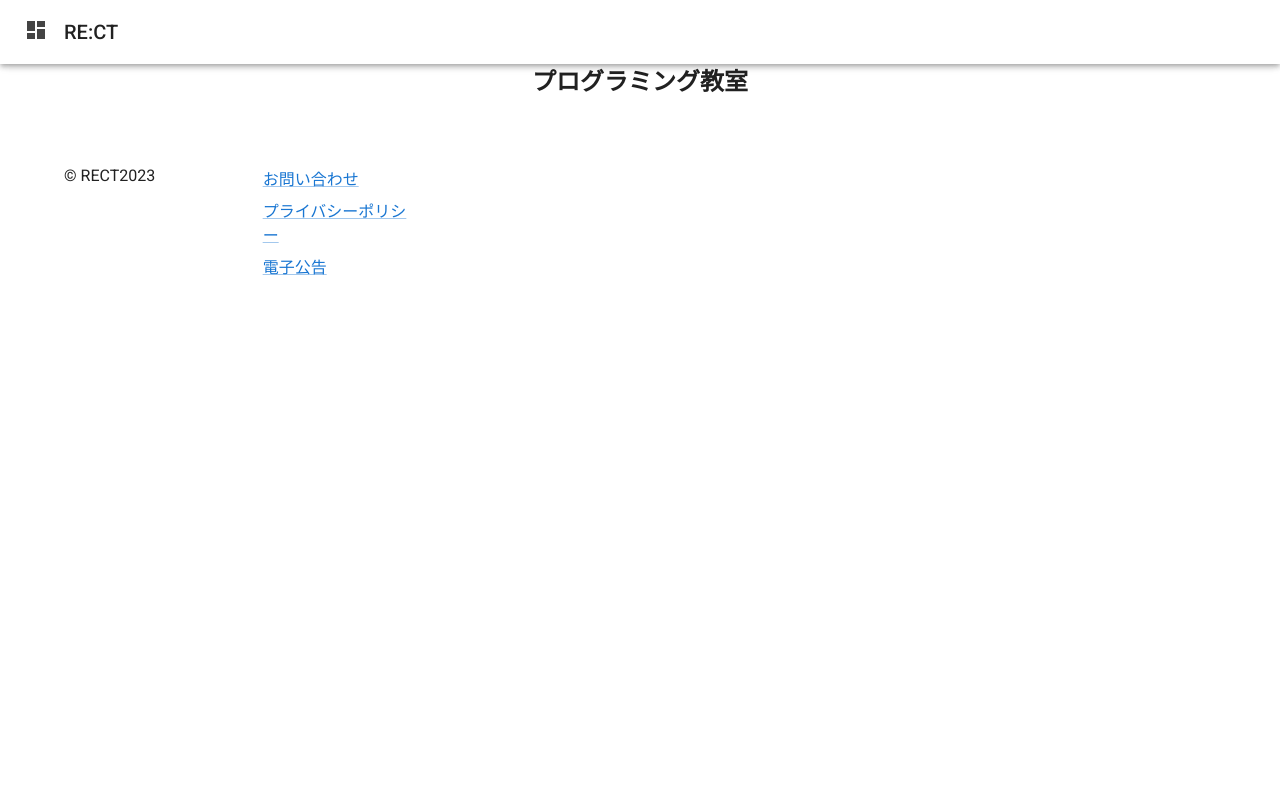
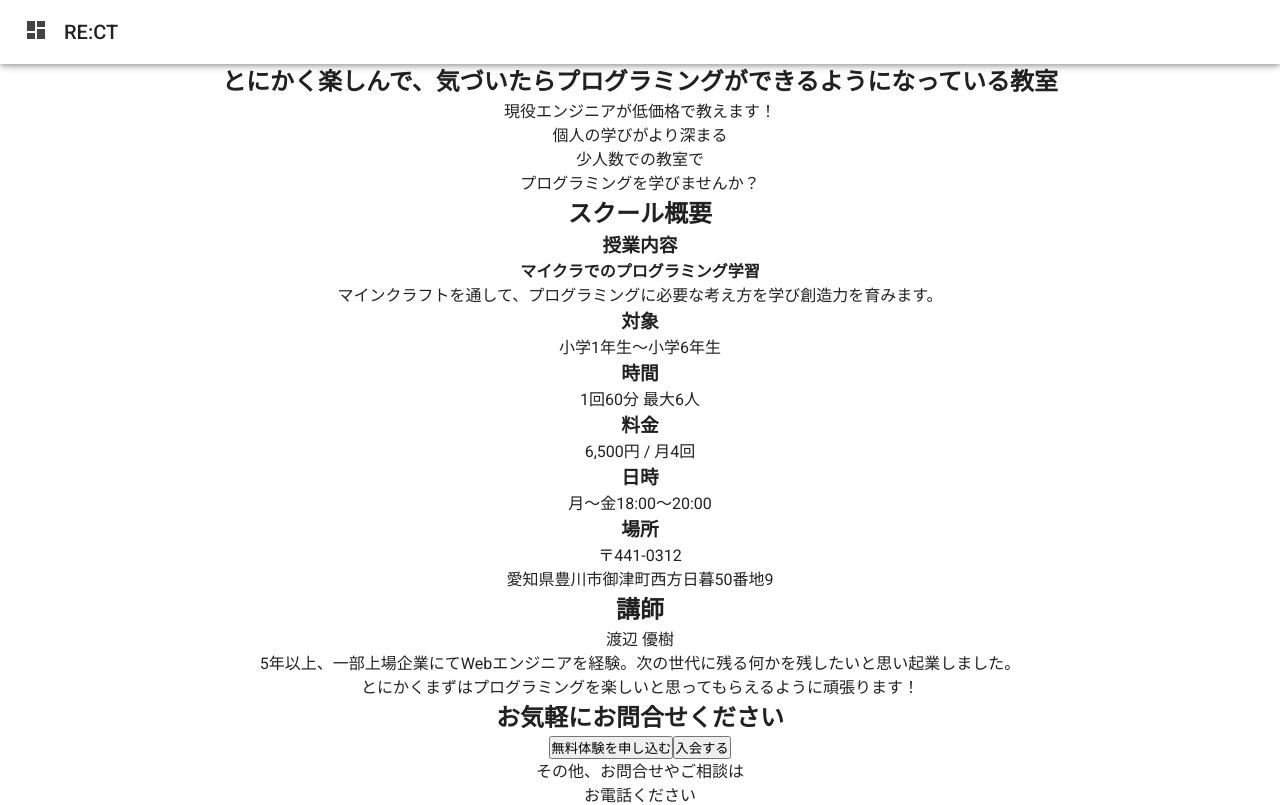
Before and after one commit to yutaroud/rect, a Next.js app: page /school in a window 1280 px wide. Shown: the top 805 px of the page. Built offline with nearby package versions, Linux system fonts and the light colour scheme.

Commit message:
[#70]マークアップ

```diff
--- a/src/app/school/page.tsx
+++ b/src/app/school/page.tsx
@@ -13,7 +13,43 @@ const School = () => {
         position="relative"
       >
         <Container sx={{ mt: 8 }}>
-          <h1>プログラミング教室</h1>
+          <h1>とにかく楽しんで、気づいたらプログラミングができるようになっている教室</h1>
+          <section>
+            <p>現役エンジニアが低価格で教えます！</p>
+            <p>個人の学びがより深まる</p>
+            <p>少人数での教室で</p>
+            <p>プログラミングを学びませんか？</p>
+          </section>
+          <section>
+            <h2>スクール概要</h2>
+            <h3>授業内容</h3>
+            <h4>マイクラでのプログラミング学習</h4>
+            <p>マインクラフトを通して、プログラミングに必要な考え方を学び創造力を育みます。</p>
+            <h3>対象</h3>
+            <p>小学1年生〜小学6年生</p>
+            <h3>時間</h3>
+            <p>1回60分 最大6人</p>
+            <h3>料金</h3>
+            <p>6,500円 / 月4回</p>
+            <h3>日時</h3>
+            <p>月〜金18:00〜20:00<br/></p>
+            <h3>場所</h3>
+            <p>〒441-0312<br/>愛知県豊川市御津町西方日暮50番地9</p>
+          </section>
+          <section>
+            <h2>講師</h2>
+            <p>渡辺 優樹</p>
+            <p>5年以上、一部上場企業にてWebエンジニアを経験。次の世代に残る何かを残したいと思い起業しました。</p>
+            <p>とにかくまずはプログラミングを楽しいと思ってもらえるように頑張ります！</p>
+          </section>
+          <section>
+            <h2>お気軽にお問合せください</h2>
+            <button>無料体験を申し込む</button>
+            <button>入会する</button>
+            <p>その他、お問合せやご相談は<br/>
+            お電話ください</p>
+            <button>080-3945-1221</button>
+          </section>
         </Container>
       </Box>
     </main>
```
